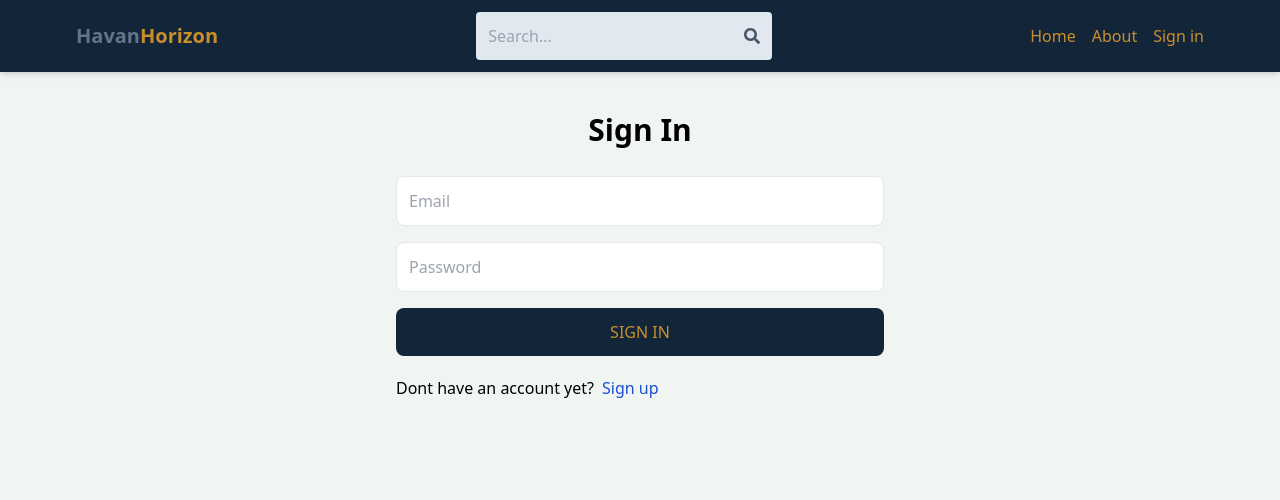
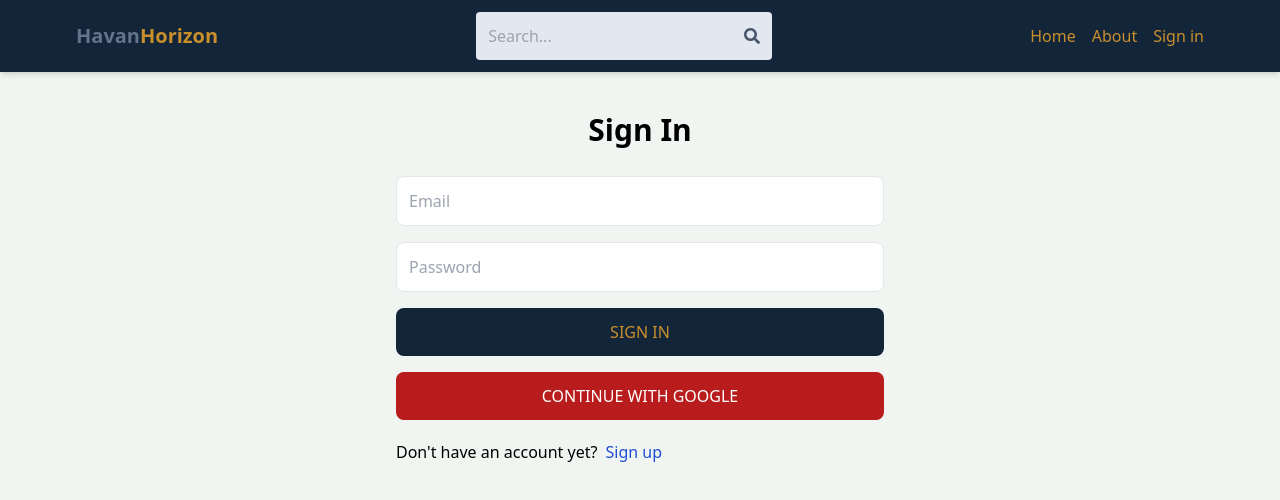
Before and after one commit to NDDuy1006/mern-estate, a React (Vite) app: page /sign-in in a window 1280 px wide. Shown: the top 500 px of the page. Built offline with nearby package versions, Linux system fonts and the light colour scheme; no server answers.

Commit message:
google oauth

```diff
--- a/package.json
+++ b/package.json
@@ -11,6 +11,7 @@
   },
   "dependencies": {
     "@reduxjs/toolkit": "^2.6.0",
+    "firebase": "^11.4.0",
     "react": "^19.0.0",
     "react-dom": "^19.0.0",
     "react-icons": "^5.5.0",
--- /dev/null
+++ b/src/components/OAuth.jsx
@@ -0,0 +1,44 @@
+import { getAuth, GoogleAuthProvider, signInWithPopup } from "firebase/auth"
+import { app } from "../firebase"
+import { useDispatch } from "react-redux"
+import { signInSuccess } from "../store/user/userSlice"
+
+
+export default function OAuth() {
+  const dispatch = useDispatch()
+  const handleGoogleAuth = async () => {
+    try {
+      const provider = new GoogleAuthProvider()
+      const auth = getAuth(app)
+
+      const result = await signInWithPopup(auth, provider)
+
+      const res = await fetch("/api/auth/google", {
+        method: "POST",
+        headers: {
+          "Content-Type": "application/json",
+        },
+        body: JSON.stringify({
+          name: result.user.displayName,
+          email: result.user.email,
+          photo: result.user.photoURL
+        })
+      })
+      const data = await res.json()
+      dispatch(signInSuccess(data))
+    } catch (err) {
+      console.log("Could not sign in with Google", err);
+
+    }
+  }
+
+  return (
+    <button
+      type="button"
+      onClick={handleGoogleAuth}
+      className="bg-red-700 text-white p-3 rounded-lg uppercase hover:opacity-95"
+    >
+      Continue with Google
+    </button>
+  )
+}
--- /dev/null
+++ b/src/firebase.js
@@ -0,0 +1,19 @@
+// Import the functions you need from the SDKs you need
+import { initializeApp } from "firebase/app";
+// TODO: Add SDKs for Firebase products that you want to use
+// https://firebase.google.com/docs/web/setup#available-libraries
+
+// Your web app's Firebase configuration
+// For Firebase JS SDK v7.20.0 and later, measurementId is optional
+const firebaseConfig = {
+  apiKey: import.meta.env.FIREBASE_API_KEY,
+  authDomain: "mern-realtor-8c892.firebaseapp.com",
+  projectId: "mern-realtor-8c892",
+  storageBucket: "mern-realtor-8c892.firebasestorage.app",
+  messagingSenderId: "101255552670",
+  appId: "1:101255552670:web:ae951ff4274dc3eb86a58f",
+  measurementId: "G-6SS4EWZJ60"
+};
+
+// Initialize Firebase
+export const app = initializeApp(firebaseConfig);
--- a/src/pages/SignIn.jsx
+++ b/src/pages/SignIn.jsx
@@ -2,6 +2,7 @@ import { useState } from "react"
 import { useDispatch, useSelector } from "react-redux"
 import { signInStart, signInSuccess, signInFailure } from "../store/user/userSlice"
 import { Link, useNavigate } from "react-router-dom"
+import OAuth from "../components/OAuth"
 
 export default function SignIn() {
   const [formData, setFormData] = useState({
@@ -76,9 +77,10 @@ export default function SignIn() {
         >
           {loading ? "Loading..." : "Sign In"}
         </button>
+        <OAuth />
       </form>
       <div className="flex gap-2 mt-5">
-        <p>Dont have an account yet?</p>
+        <p>Don&apos;t have an account yet?</p>
         <Link to="/sign-up">
           <span className="text-blue-700">Sign up</span>
         </Link>
--- a/src/pages/SignUp.jsx
+++ b/src/pages/SignUp.jsx
@@ -1,5 +1,6 @@
 import { useState } from "react"
 import { Link, useNavigate } from "react-router-dom"
+import OAuth from "../components/OAuth"
 
 export default function SignUp() {
   const [formData, setFormData] = useState({
@@ -83,6 +84,7 @@ export default function SignUp() {
         >
           {loading ? "Loading..." : "Sign Up"}
         </button>
+        <OAuth />
       </form>
       <div className="flex gap-2 mt-5">
         <p>Have an account?</p>
```
Also changed, not shown: 2 other files (tests, documents, lock files or other folders).
